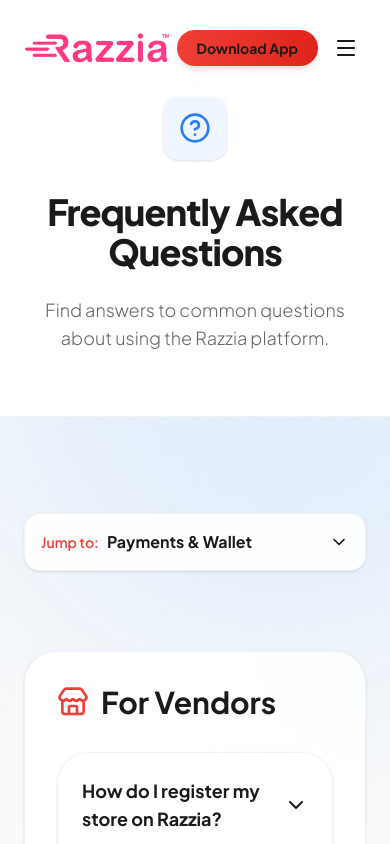
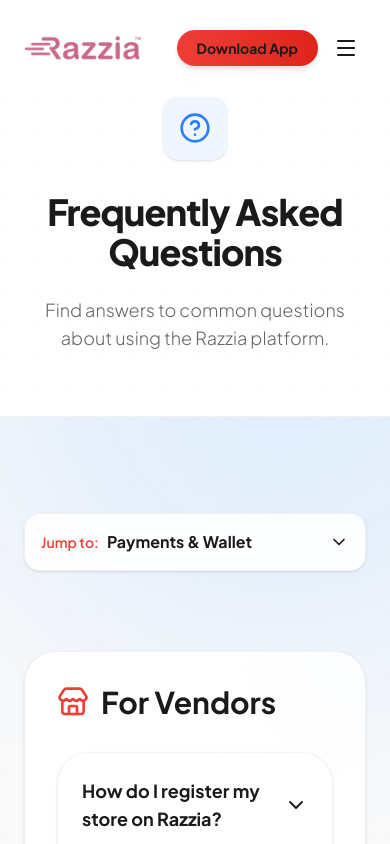
Before and after one commit to Ajay-code9/razzia, a Next.js app: page /landing/faq in a window 390 px wide. Shown: the top 844 px of the page. Built offline with nearby package versions, Linux system fonts and the light colour scheme.

Commit message:
style(navbar): reduce mobile logo height to h-8 and adjust color filter to match brand primary red

```diff
--- a/src/components/Navbar.tsx
+++ b/src/components/Navbar.tsx
@@ -136,12 +136,12 @@
                 height={192}
                 priority
                 unoptimized
-                className="h-10 lg:h-14 w-auto object-contain"
+                className="h-8 lg:h-14 w-auto object-contain"
                 style={{
                   imageRendering: "-webkit-optimize-contrast",
                   filter: isDarkHeroTop
                     ? "none"
-                    : "brightness(0) saturate(100%) invert(44%) sepia(71%) saturate(5196%) hue-rotate(320deg) brightness(111%) contrast(107%)",
+                    : "brightness(0) saturate(100%) invert(43%) sepia(57%) saturate(4476%) hue-rotate(324deg) brightness(135%) contrast(58%)",
                   transition: "filter 0.3s ease",
                 }}
               />
```
